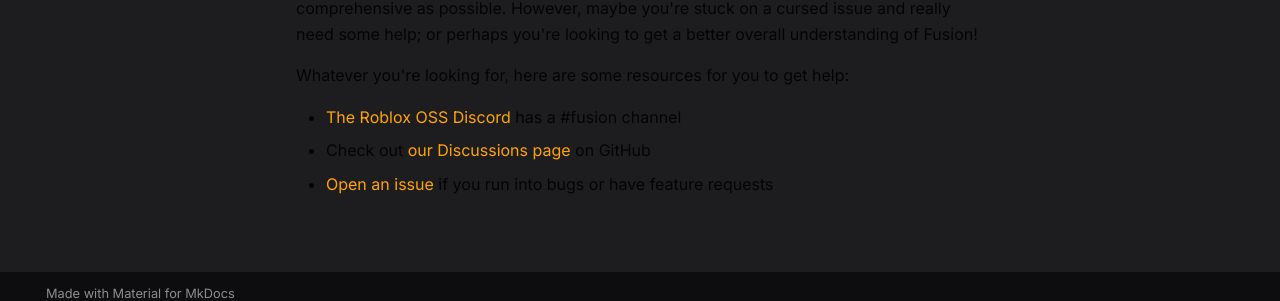
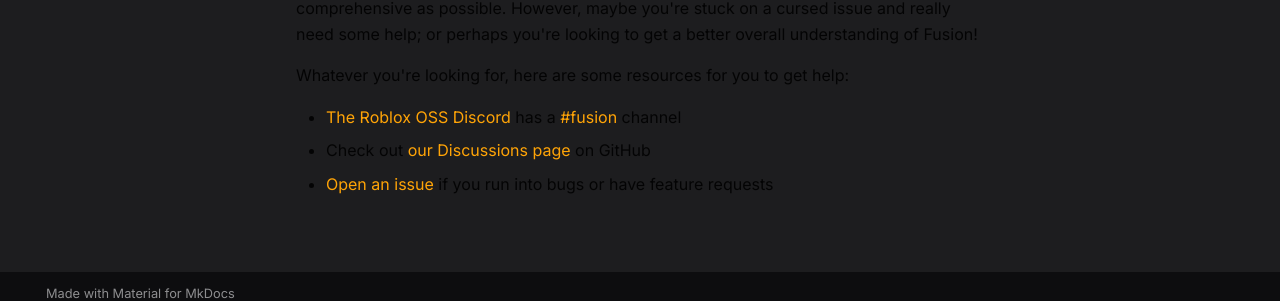
Before and after one commit to dphfox/Fusion, an MkDocs documentation site: the page built from docs/tutorials/index.md, in a window 1280 px wide and 900 px high, scrolled down 2635 px. Shown: the part 584-885 px from the top of the window. Built offline with MkDocs 1.6.1 and Material for MkDocs 9.7.7, drawn with Linux system fonts in a browser that asks for light colours; comment, search, counter and statistics services are not loaded; part of the change alters nothing that is shown.

```diff
--- a/docs/tutorials/index.md
+++ b/docs/tutorials/index.md
@@ -173,6 +173,6 @@ understanding of Fusion!
 
 Whatever you're looking for, here are some resources for you to get help:
 
-- [The Roblox OSS Discord](https://discord.gg/h2NV8PqhAD) has a #fusion channel
+- [The Roblox OSS Discord](https://discord.gg/h2NV8PqhAD) has a [#fusion](https://discord.com/channels/385151591524597761/895437663040077834) channel
 - Check out [our Discussions page](https://github.com/Elttob/Fusion/discussions) on GitHub
 - [Open an issue](https://github.com/Elttob/Fusion/issues) if you run into bugs or have feature requests
```
